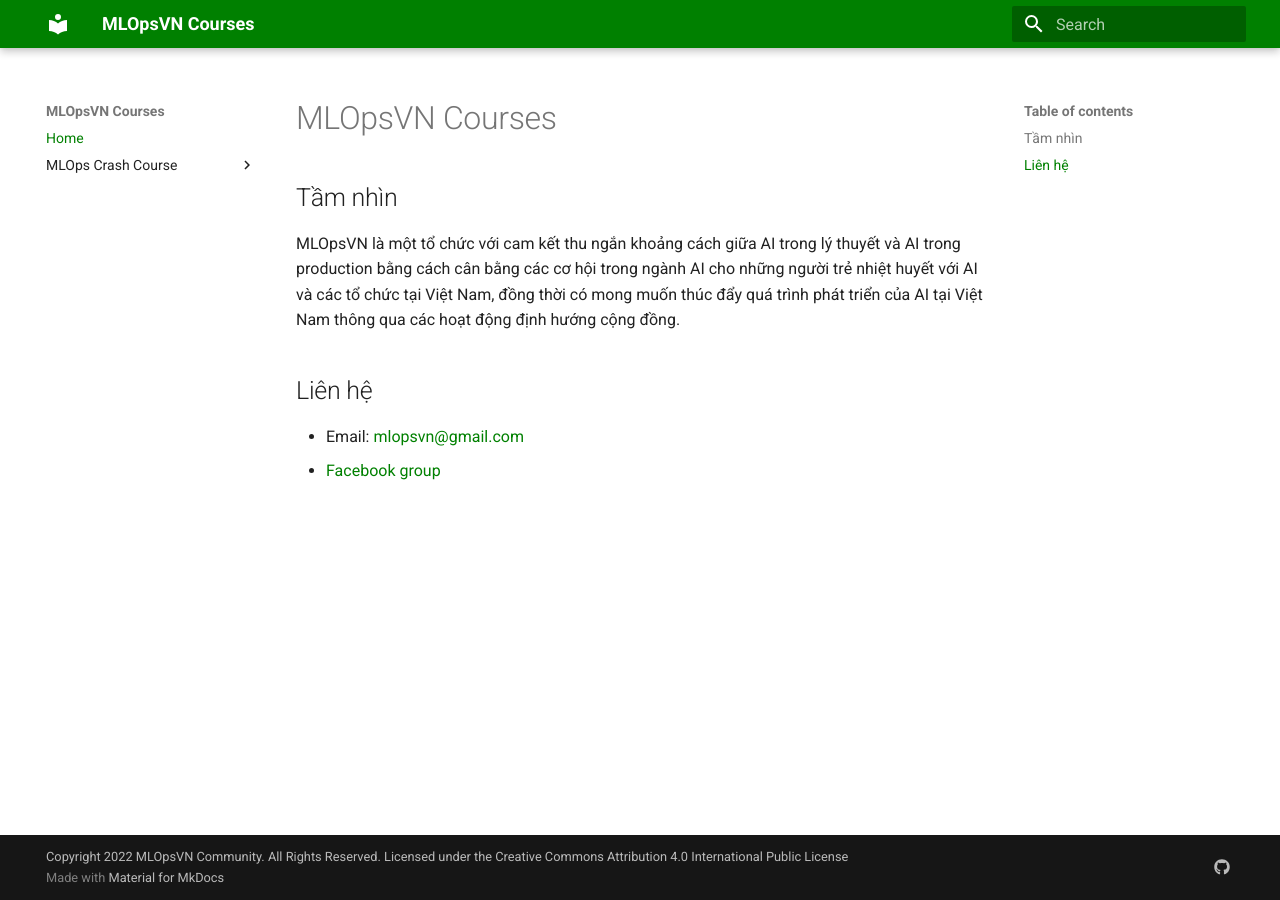
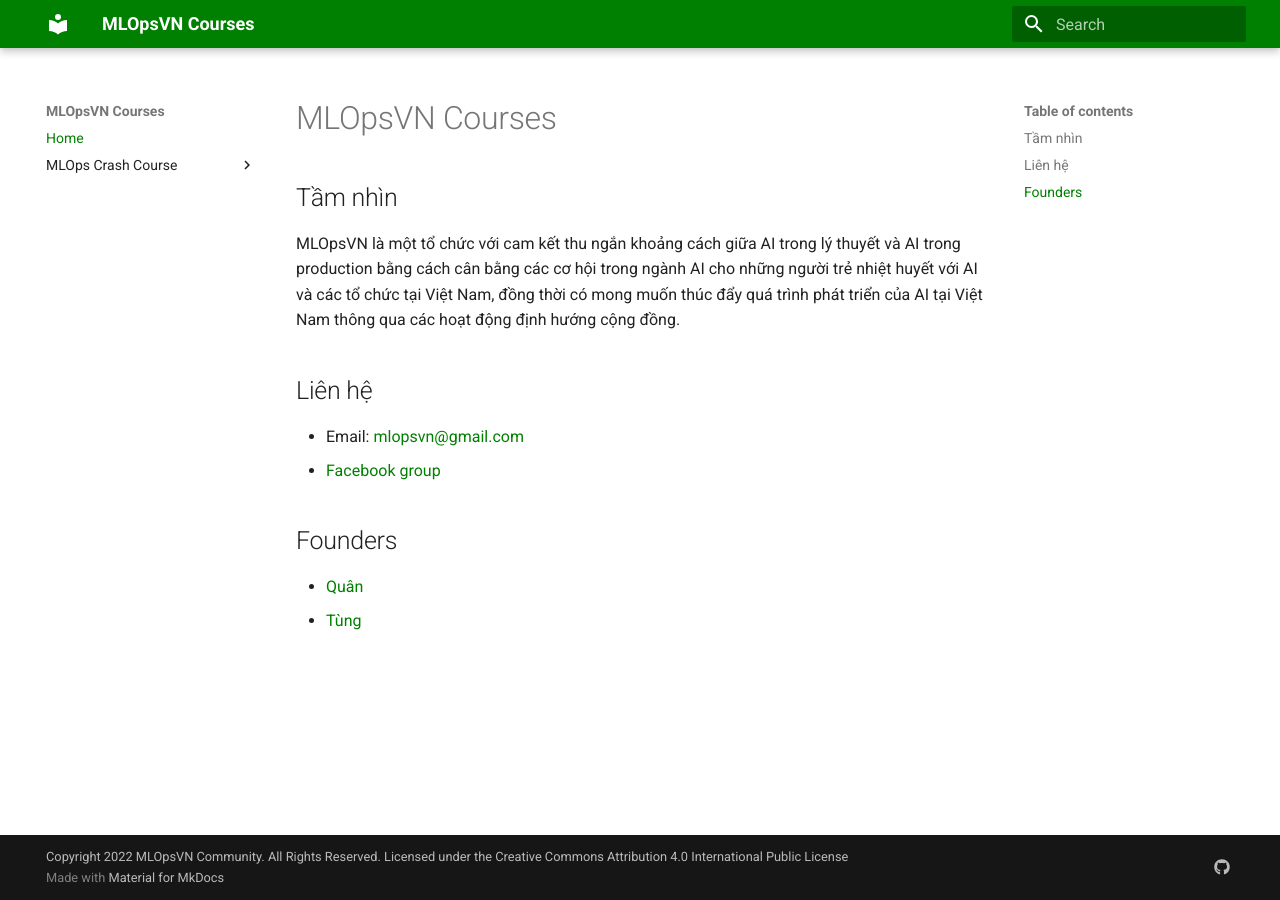
Before and after one commit to MLOpsVN/courses.mlops.vn, an MkDocs documentation site: the page built from docs/index.md, in a window 1280 px wide. Built offline with MkDocs 1.6.1 and Material for MkDocs 9.7.7, drawn with Linux system fonts in a browser that asks for light colours.

Commit message:
Add founders bio

```diff
--- a/docs/index.md
+++ b/docs/index.md
@@ -8,3 +8,7 @@
 
 - Email: [mlopsvn@gmail.com](maito:mlopsvn@gmail.com)
 - [Facebook group](https://www.facebook.com/groups/mlopsvn)
+
+## Founders
+- [Quân](https://www.linkedin.com/in/quan-dang/)
+- [Tùng](https://www.linkedin.com/in/tungdao17/)
```
